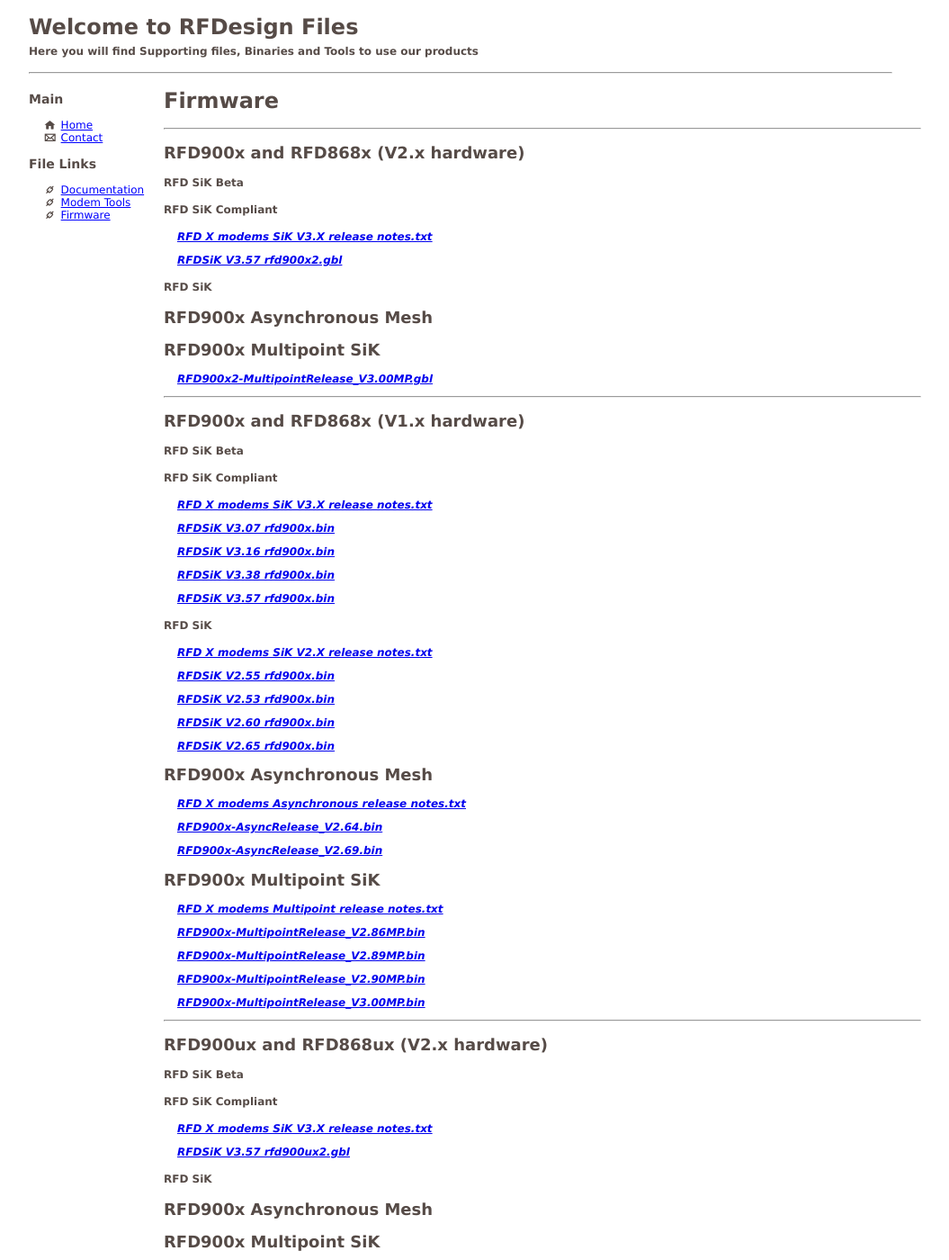
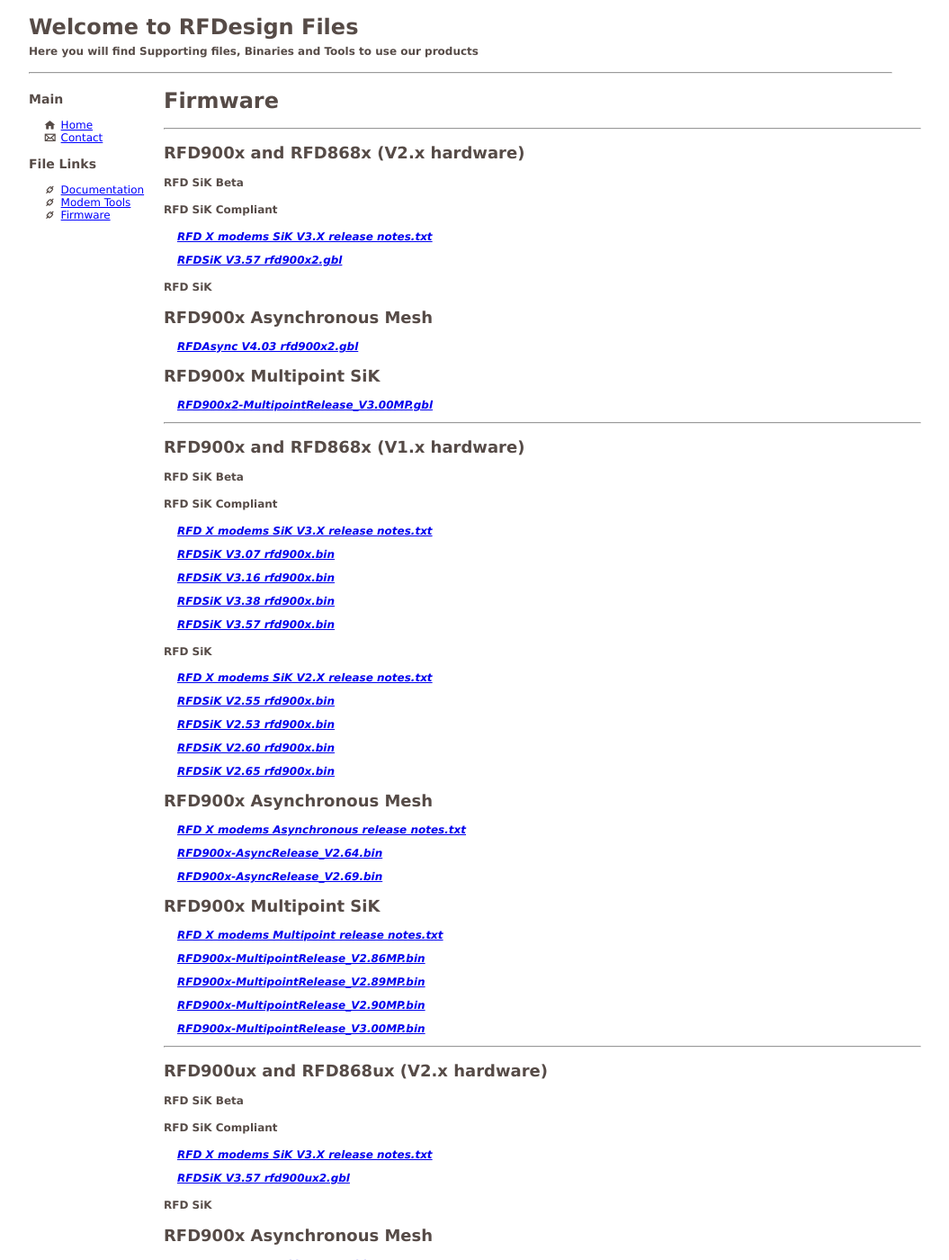
Before and after one commit to RFDesign/rfdesign.github.io, a Jekyll site: the page built from firmware.html, in a window 1280 px wide and 1400 px high. Shown: the whole window at 90% size, without its empty margins (26-1081 px from the left). Built offline with Jekyll 4.4.1, drawn with Linux system fonts in a browser that asks for light colours; some of the changed text lies outside the part shown.

Commit message:
Update firmware.yml

```diff
--- a/_data/firmware.yml
+++ b/_data/firmware.yml
@@ -10,6 +10,7 @@
         - file: RFD900x2-MultipointRelease_V3.00MP.gbl
 
     Async:
+        - file: RFDAsync V4.03 rfd900x2.gbl
 
 
 - modems:
@@ -59,6 +60,7 @@
         - file: RFD900ux2-MultipointRelease_V3.00MP.gbl
 
     Async:
+        - file: RFDAsync V4.03 rfd900ux2.gbl
 
 
 - modems:
```
